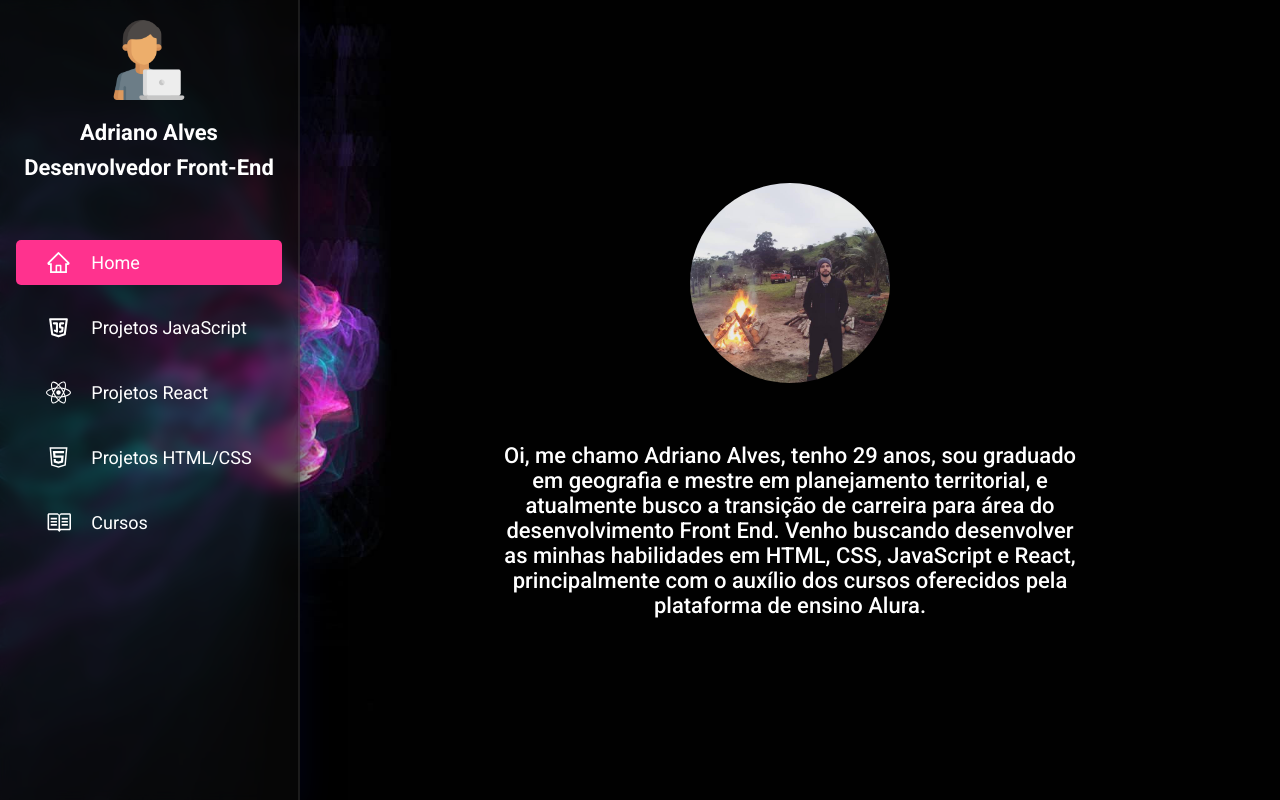
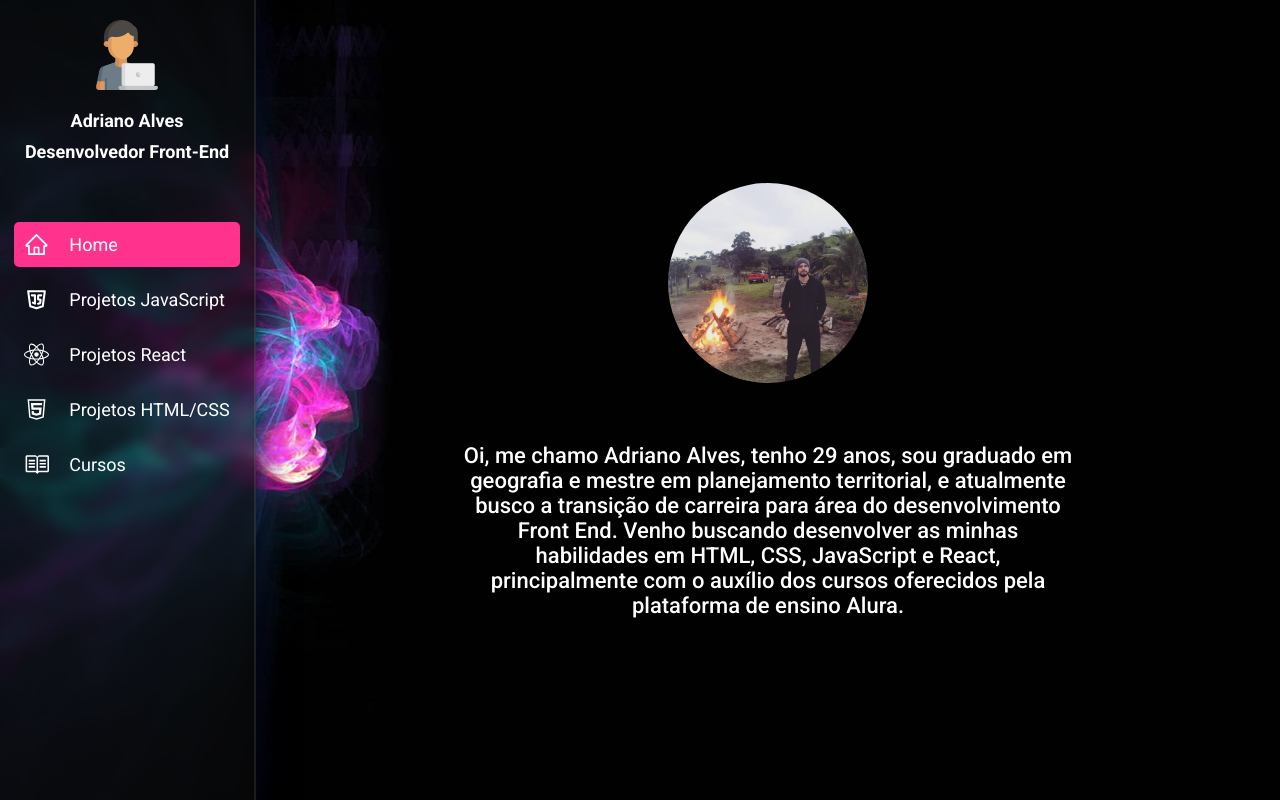
Before and after one commit to Adrianodbs/Portifolio-reactjs, a React (Create React App) app: page / in a window 1280 px wide. Built offline with nearby package versions, Linux system fonts and the light colour scheme.

Commit message:
ajustando o css

```diff
--- a/src/App.js
+++ b/src/App.js
@@ -1,12 +1,11 @@
 import Header from './components/Header'
-import Global from './Global'
+import './index.css'
 
 function App() {
   return (
-    <>
-      <Global />
+    <div>
       <Header />
-    </>
+    </div>
   )
 }
 
--- a/src/Global.js
+++ b/src/Global.js
@@ -5,7 +5,6 @@ export default createGlobalStyle`
   *{
     padding: 0;
     margin: 0;
-    box-sizing: border-box;
     border: 0;
     outline: 0;
     list-style: none;
--- a/src/components/Header/styles.js
+++ b/src/components/Header/styles.js
@@ -1,12 +1,16 @@
 import styled from 'styled-components'
 
 export const Page = styled.div`
-  display: flex;
+  display: grid;
+  grid-template-columns: 1fr 4fr;
+  min-width: 100%;
+  height: 100vh;
 `
 
 export const Sidebar = styled.header`
-  min-width: 300px;
+  min-width: 250px;
   height: 100vh;
+  position: relative;
   backdrop-filter: blur(6px);
   -webkit-backdrop-filter: blur(6px);
   background: rgba(10, 10, 10, 0.65);
@@ -29,13 +33,13 @@ export const Title = styled.div`
   margin-bottom: 40px;
 
   h3 {
-    font-size: 22px;
+    font-size: 18px;
     margin-bottom: 10px;
   }
 `
 
 export const Logo = styled.img`
-  width: 80px;
+  width: 70px;
   margin: 20px auto;
 `
 export const UlContent = styled.div`
@@ -47,7 +51,7 @@ export const UlContent = styled.div`
   ul {
     display: flex;
     flex-direction: column;
-    gap: 20px;
+    gap: 10px;
   }
 
   li {
@@ -55,7 +59,7 @@ export const UlContent = styled.div`
     align-items: center;
     gap: 20px;
     cursor: pointer;
-    padding: 10px 30px;
+    padding: 10px;
     transition: all 0.3s;
   }
 
--- /dev/null
+++ b/src/index.css
@@ -0,0 +1,17 @@
+*{
+  padding: 0;
+  margin: 0;
+  border: 0;
+  outline: 0;
+  list-style: none;
+}
+
+body, html{
+  height: 100vh;
+  width: 100%;
+  background-image: url('./img/bg.jpg');
+  background-repeat: no-repeat;
+  background-size: cover;
+  background-position: center;
+  font-family: 'Roboto', sans-serif;
+}
--- a/src/pages/JavaScript/styles.js
+++ b/src/pages/JavaScript/styles.js
@@ -2,12 +2,13 @@ import styled from 'styled-components'
 
 export const Container = styled.div`
   display: flex;
+  position: relative;
   align-items: center;
   justify-content: space-evenly;
   flex-direction: row;
   background-color: rgba(0, 0, 0, 0.8);
-  margin: auto;
-  margin-left: 20px;
+  /* margin: auto; */
+  /* margin-left: 20px; */
   min-width: 100%;
   border-radius: 8px;
 `
```
